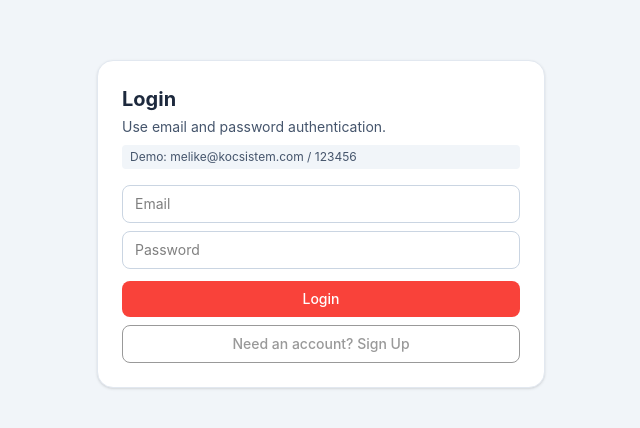
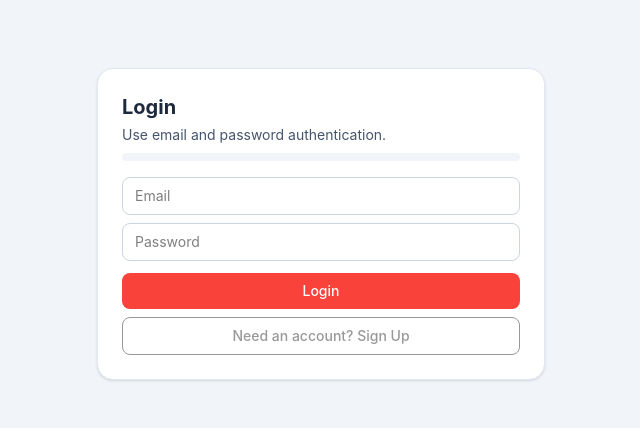
Before and after one commit to melikealara/kocsistem-kanban-board, a React (Vite) app: page / in a window 1280 px wide. Shown: the part 176-604 px from the top of the page, without its empty margins (319-959 px from the left). Built offline with nearby package versions, Linux system fonts and the light colour scheme.

Commit message:
added touchsensor

```diff
--- a/src/App.jsx
+++ b/src/App.jsx
@@ -145,7 +145,6 @@ function App() {
           </h1>
           <p className="mt-1 text-sm text-slate-600">Use email and password authentication.</p>
           <p className="mt-2 rounded bg-slate-100 px-2 py-1 text-xs text-slate-600">
-            Demo: melike@kocsistem.com / 123456
           </p>
           {authMode === "signup" ? (
             <input
--- a/src/components/Board.jsx
+++ b/src/components/Board.jsx
@@ -5,6 +5,7 @@ import {
   KeyboardSensor,
   PointerSensor,
   closestCorners,
+  TouchSensor,
   useSensor,
   useSensors,
 } from "@dnd-kit/core"
@@ -35,9 +36,20 @@ function Board({ board, onBoardChange, currentUserName, canEdit }) {
   const [newColumnTitle, setNewColumnTitle] = useState("")
 
   const sensors = useSensors(
-    useSensor(PointerSensor, { activationConstraint: { distance: 8 } }),
-    useSensor(KeyboardSensor, { coordinateGetter: sortableKeyboardCoordinates }),
-  )
+    useSensor(PointerSensor, {
+      activationConstraint: { distance: 8 }
+    }),
+    useSensor(TouchSensor, {
+      // Tablet kalemi ve parmak için hayat kurtaran ayar:
+      activationConstraint: {
+        delay: 250,    // 250ms basılı tutunca sürükleme başlar (sayfa kaydırmayı bozmaz)
+        tolerance: 5,  // Beklerken parmağın 5px kaymasını tolere eder
+      },
+    }),
+    useSensor(KeyboardSensor, {
+      coordinateGetter: sortableKeyboardCoordinates
+    }),
+  );
 
   const columns = useMemo(() => getColumns(board), [board])
   const activeCard = activeCardId ? board.cards[activeCardId] : null
--- a/src/data/initialState.js
+++ b/src/data/initialState.js
@@ -18,7 +18,7 @@ export const initialAppState = {
     [defaultUserId]: {
       id: defaultUserId,
       name: "Melike Alara",
-      email: "melike@kocsistem.com",
+      email: "melikealara@gmail.com",
       boardIds: [defaultBoardId],
     },
   },
--- a/src/utils/storage.js
+++ b/src/utils/storage.js
@@ -5,7 +5,7 @@ const defaultAuthUsers = [
   {
     id: "user-melike",
     name: "Melike Alara",
-    email: "melike@kocsistem.com",
+    email: "melikealara@gmail.com",
     password: "123456",
   },
 ]
```
